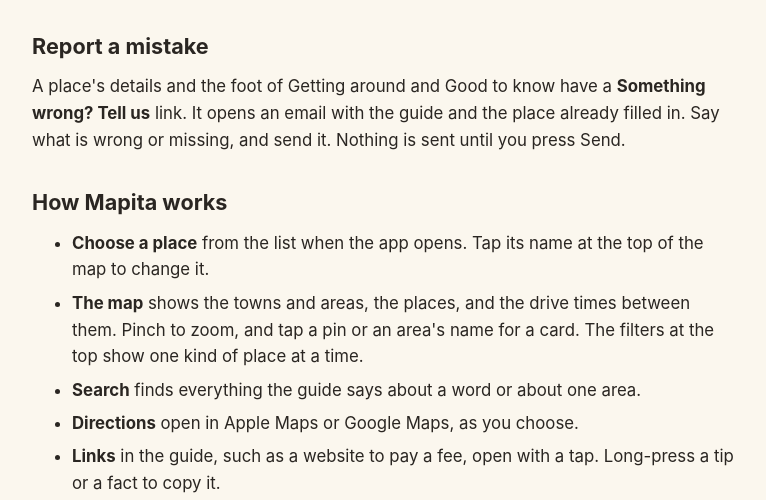
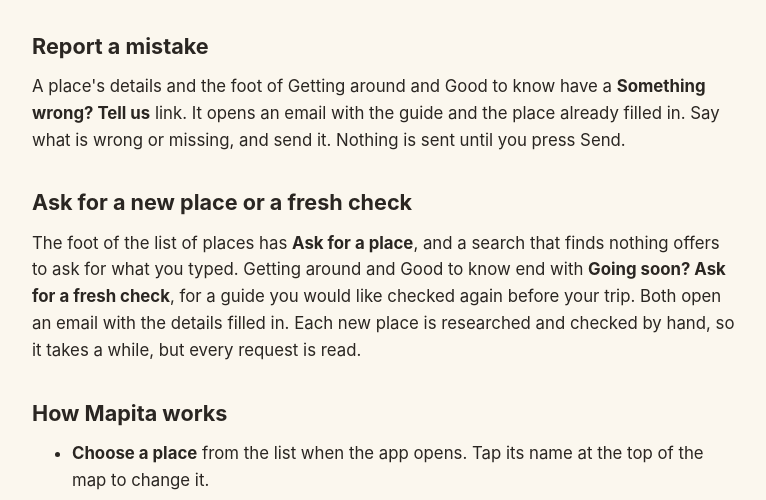
Before and after one commit to aagrawal207/mapita-data, a plain HTML site: page support.html in a window 1280 px wide. Shown: the part 228-728 px from the top of the page, without its empty margins (256-1022 px from the left). Drawn offline with Linux system fonts and the light colour scheme.

Commit message:
Support and privacy pages: asking for a place or a fresh check, the list of areas

```diff
--- a/support.html
+++ b/support.html
@@ -26,11 +26,18 @@
       It opens an email with the guide and the place already filled in. Say what is wrong or missing, and send it.
       Nothing is sent until you press Send.</p>
 
+    <h2>Ask for a new place or a fresh check</h2>
+    <p>The foot of the list of places has <strong>Ask for a place</strong>, and a search that finds nothing offers to ask for what
+      you typed. Getting around and Good to know end with <strong>Going soon? Ask for a fresh check</strong>, for a guide you would
+      like checked again before your trip. Both open an email with the details filled in. Each new place is researched and checked
+      by hand, so it takes a while, but every request is read.</p>
+
     <h2>How Mapita works</h2>
     <ul>
       <li><strong>Choose a place</strong> from the list when the app opens. Tap its name at the top of the map to change it.</li>
       <li><strong>The map</strong> shows the towns and areas, the places, and the drive times between them. Pinch to zoom, and tap a
-        pin or an area's name for a card. The filters at the top show one kind of place at a time.</li>
+        pin or an area's name for a card. It opens on the areas, with a list of them under the map: choose one to see its places.
+        The filters at the top show one kind of place at a time.</li>
       <li><strong>Search</strong> finds everything the guide says about a word or about one area.</li>
       <li><strong>Directions</strong> open in Apple Maps or Google Maps, as you choose.</li>
       <li><strong>Links</strong> in the guide, such as a website to pay a fee, open with a tap. Long-press a tip or a fact to copy it.</li>
```
Also changed, not shown: privacy.html (+2 -1 lines).
